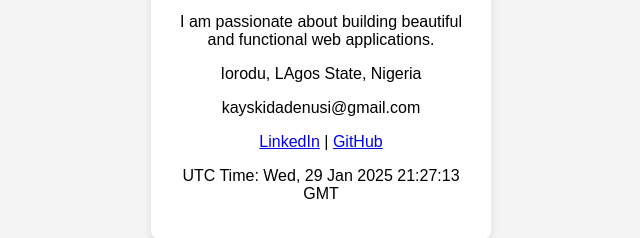
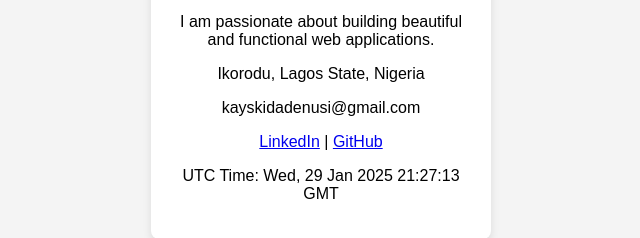
Before and after one commit to Yungflashh/Hng_task_day_one, a plain HTML site: page index.html in a window 1280 px wide. Shown: the part 459-697 px from the top of the page, 319-959 px from the left. Drawn offline with Linux system fonts and the light colour scheme.

Commit message:
added an update

```diff
--- a/index.html
+++ b/index.html
@@ -34,7 +34,7 @@
         <h2 data-testid="fullName">Adenusi Oluwakayode David</h2>
         <p data-testid="jobTitle">Frontend Developer</p>
         <p data-testid="shortBio">I am passionate about building beautiful and functional web applications.</p>
-        <p data-testid="currentLocation">Iorodu, LAgos State, Nigeria</p>
+        <p data-testid="currentLocation">Ikorodu, Lagos State, Nigeria</p>
         <p data-testid="emailAddress">kayskidadenusi@gmail.com</p>
         <div data-testid="socialLinks">
             <a href="https://linkedin.com/in/kayodeadenusi">LinkedIn</a> |
```
